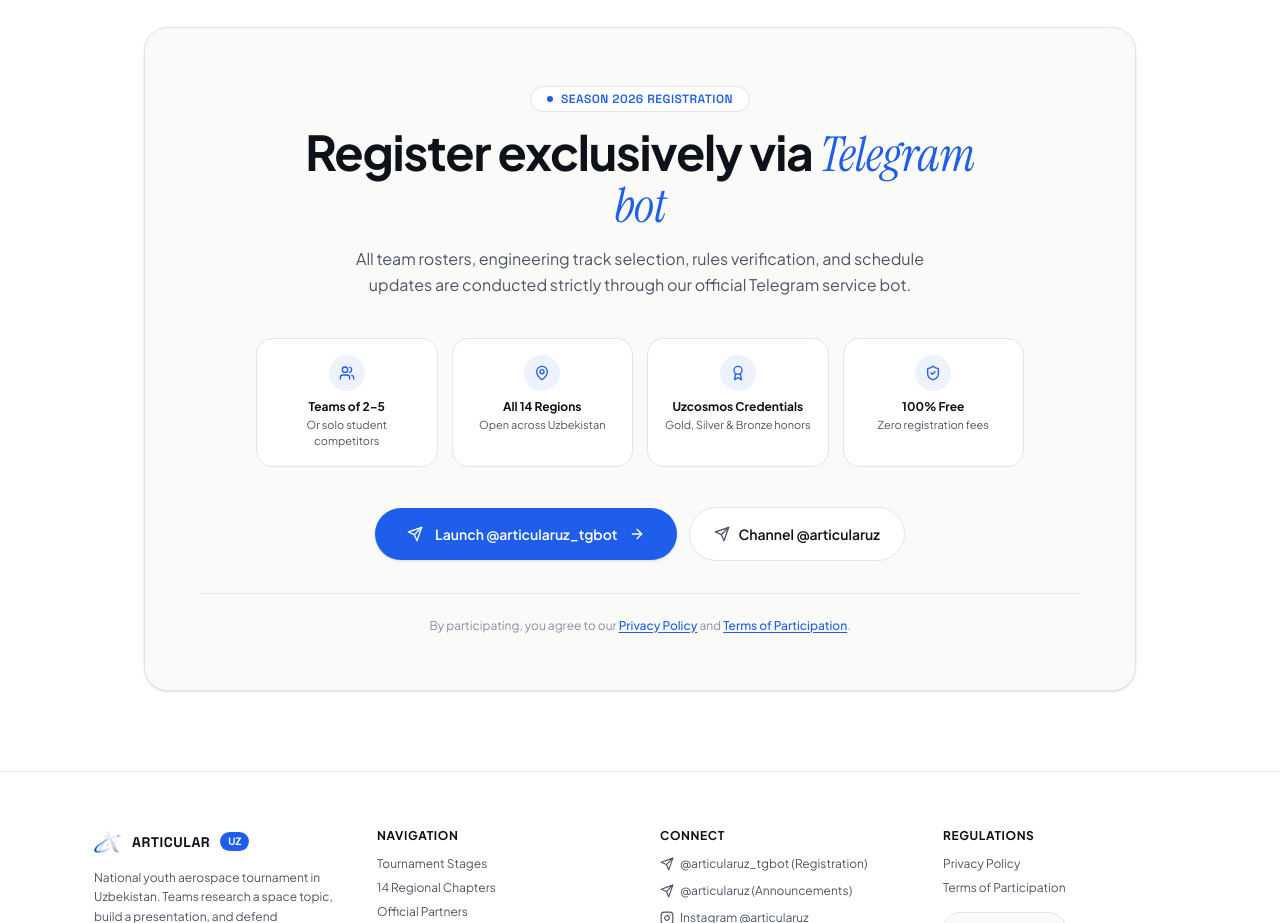
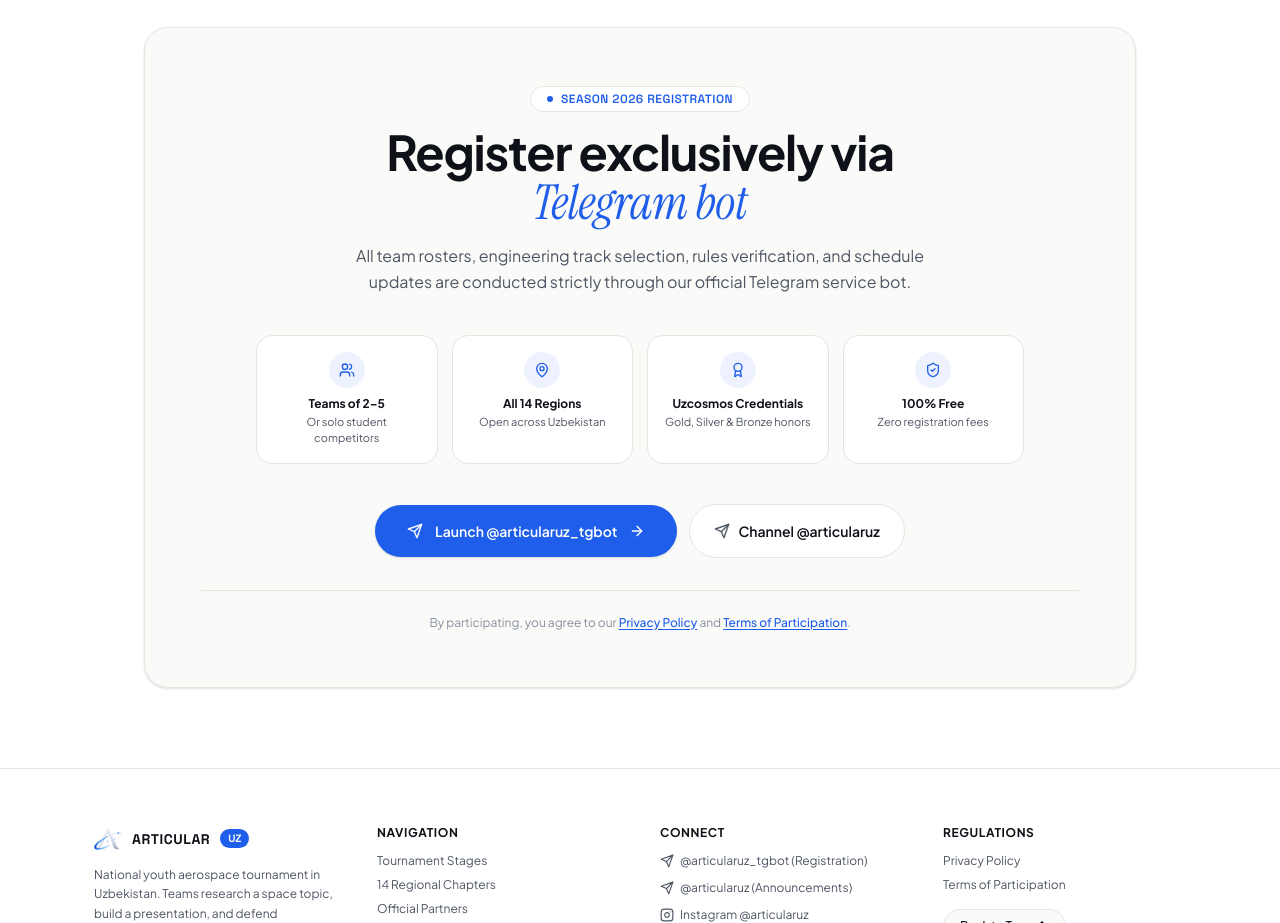
Before and after one commit to shohajunior/articular, a React (Vite) app: page / in a window 1280 px wide. Shown: the part 3300-4223 px from the top of the page. Built offline with nearby package versions, Linux system fonts and the light colour scheme.

Commit message:
style: keep 'Telegram bot' together on the bottom line of the registration heading

```diff
--- a/src/components/sections/Register.tsx
+++ b/src/components/sections/Register.tsx
@@ -1,6 +1,6 @@
 import React from 'react';
 import { siteData } from '../../data/site';
-import { CheckCircle2, ArrowRight, ShieldCheck, Users, MapPin, Award } from 'lucide-react';
+import { ArrowRight, ShieldCheck, Users, MapPin, Award } from 'lucide-react';
 import { TelegramIcon } from '../ui/SocialIcons';
 
 interface RegisterProps {
@@ -43,10 +43,12 @@
             </span>
           </div>
 
-          {/* Heading */}
+          {/* Heading with Telegram bot cleanly on the second line */}
           <h2 className="mx-auto max-w-2xl text-3xl font-bold tracking-tight text-[var(--ink)] sm:text-4xl lg:text-5xl">
-            Register exclusively via{' '}
-            <span className="font-serif-italic text-[var(--accent)]">Telegram bot</span>
+            Register exclusively via <br />
+            <span className="inline-block whitespace-nowrap font-serif-italic text-[var(--accent)]">
+              Telegram bot
+            </span>
           </h2>
 
           {/* Subtitle */}
```
